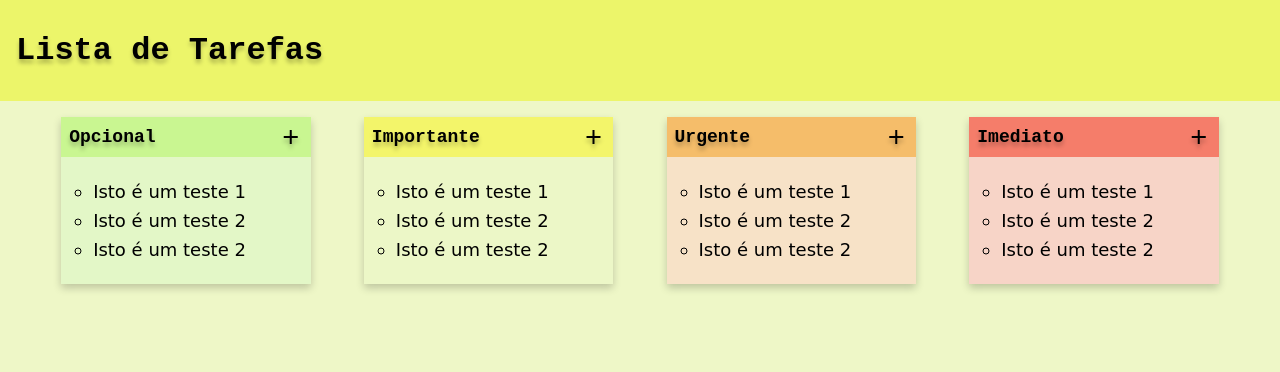
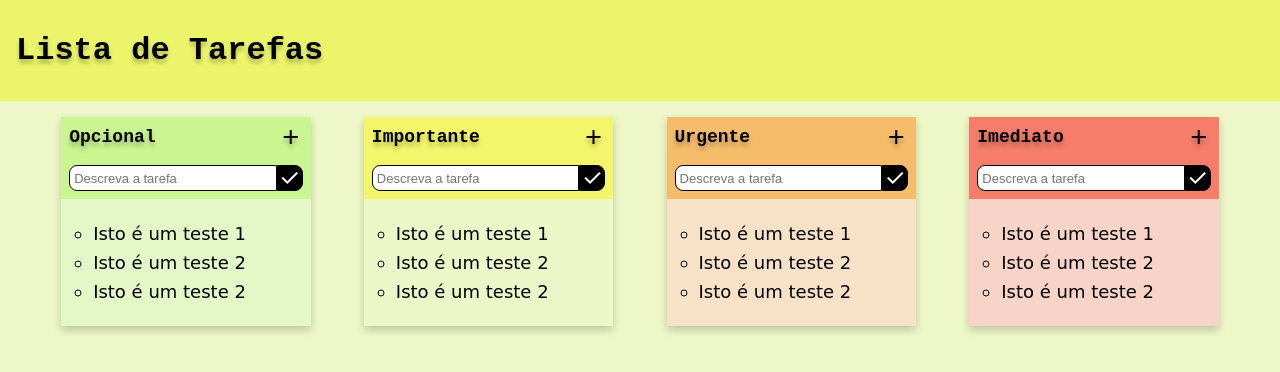
Before and after one commit to ygorluizfrazao/to-do-list-jquery, a plain HTML site: page index.html in a window 1280 px wide. Drawn offline with nearby package versions, Linux system fonts and the light colour scheme; a web font is replaced by a local one.

Commit message:
Intermediate commit

```diff
--- a/index.html
+++ b/index.html
@@ -18,9 +18,17 @@
     <main>
       <ul class="category-container">
         <li class="card optional">
+          <div class="card-header">
             <div class="card-category">
               <h3>Opcional</h3>
               <span class="icon material-symbols-outlined"> add </span>
+            </div>
+            <form>
+              <input type="text" placeholder="Descreva a tarefa" required />
+              <button type="submit" class="add-button">
+                <span class="material-symbols-outlined"> check </span>
+              </button>
+            </form>
           </div>
           <div class="container">
             <ul>
@@ -37,9 +45,17 @@
           </div>
         </li>
         <li class="card important">
+          <div class="card-header">
             <div class="card-category">
               <h3>Importante</h3>
               <span class="icon material-symbols-outlined"> add </span>
+            </div>
+            <form>
+                <input type="text" placeholder="Descreva a tarefa" required />
+                <button type="submit" class="add-button">
+                  <span class="material-symbols-outlined"> check </span>
+                </button>
+              </form>
           </div>
           <div class="container">
             <ul>
@@ -56,9 +72,17 @@
           </div>
         </li>
         <li class="card urgent">
+          <div class="card-header">
             <div class="card-category">
               <h3>Urgente</h3>
               <span class="icon material-symbols-outlined"> add </span>
+            </div>
+            <form>
+                <input type="text" placeholder="Descreva a tarefa" required />
+                <button type="submit" class="add-button">
+                  <span class="material-symbols-outlined"> check </span>
+                </button>
+              </form>
           </div>
           <div class="container">
             <ul>
@@ -75,9 +99,17 @@
           </div>
         </li>
         <li class="card immediate">
+          <div class="card-header">
             <div class="card-category">
               <h3>Imediato</h3>
               <span class="icon material-symbols-outlined"> add </span>
+            </div>
+            <form>
+                <input type="text" placeholder="Descreva a tarefa" required />
+                <button type="submit" class="add-button">
+                  <span class="material-symbols-outlined"> check </span>
+                </button>
+              </form>
           </div>
           <div class="container">
             <ul>
--- a/main.css
+++ b/main.css
@@ -1,4 +1,4 @@
-@import url('https://fonts.googleapis.com/css2?family=Cedarville+Cursive&display=swap');
+@import url("https://fonts.googleapis.com/css2?family=Cedarville+Cursive&display=swap");
 @import "button.css";
 @import "card.css";
 
@@ -48,7 +48,7 @@ h1 {
   font-weight: bold;
   font-size: 32px;
   text-shadow: var(--text-shadow);
-    font-family: 'Courier New', Courier, monospace;
+  font-family: "Courier New", Courier, monospace;
 }
 
 h3 {
@@ -89,7 +89,7 @@ main ul {
 
 .card .container {
   font-size: large;
-    font-family: 'Cedarville Cursive', cursive;
+  font-family: "Cedarville Cursive", cursive;
 }
 
 .card .container > ul {
@@ -112,6 +112,7 @@ main ul {
 
 .card .card-category > span {
   text-shadow: var(--text-shadow);
+  cursor: pointer;
 }
 
 @keyframes rotate180 {
@@ -132,19 +133,55 @@ main ul {
   background-color: var(--color-card-optional);
 }
 
-.card.optional .card-category {
-    background-color: var(--color-card-optional-title);
+.card .card-header {
+  display: flex;
+  flex-direction: column;
+}
+
+.card .card-header form {
+  margin: var(--spacing-small);
+  display: flex;
+  flex-direction: row;
+}
+
+.card .card-header form input {
+  width: 100%;
+  padding: var(--spacing-xsmall);
+  border: 1px solid black;
+  outline: none;
+  font-size: small;
+  border-radius: var(--spacing-small) 0 0 var(--spacing-small);
+}
+
+.card .card-header form .add-button {
+  display: flex;
+  border: 1px solid black;
+  border-radius: 0 var(--spacing-small) var(--spacing-small) 0;
+  text-align: center;
+  align-items: center;
+  cursor: pointer;
+  font-weight: 900;
+  color: white;
+  background-color: black;
+}
+
+.card .card-category {
+  flex-wrap: wrap;
 }
 
 .card .card-category h3 {
-    font-family: 'Courier New', Courier, monospace;
+  font-family: "Courier New", Courier, monospace;
+}
+
+.card.optional .card-header {
+  background-color: var(--color-card-optional-title);
 }
 
 .card.important {
   background-color: var(--color-card-important);
 }
 
-.card.important .card-category {
+.card.important .card-header {
   background-color: var(--color-card-important-title);
 }
 
@@ -152,7 +189,7 @@ main ul {
   background-color: var(--color-card-urgent);
 }
 
-.card.urgent .card-category {
+.card.urgent .card-header {
   background-color: var(--color-card-urgent-title);
 }
 
@@ -160,6 +197,6 @@ main ul {
   background-color: var(--color-card-immediate);
 }
 
-.card.immediate .card-category {
+.card.immediate .card-header {
   background-color: var(--color-card-immediate-title);
 }
```
Lines whose indentation alone changed are shown as unchanged.
